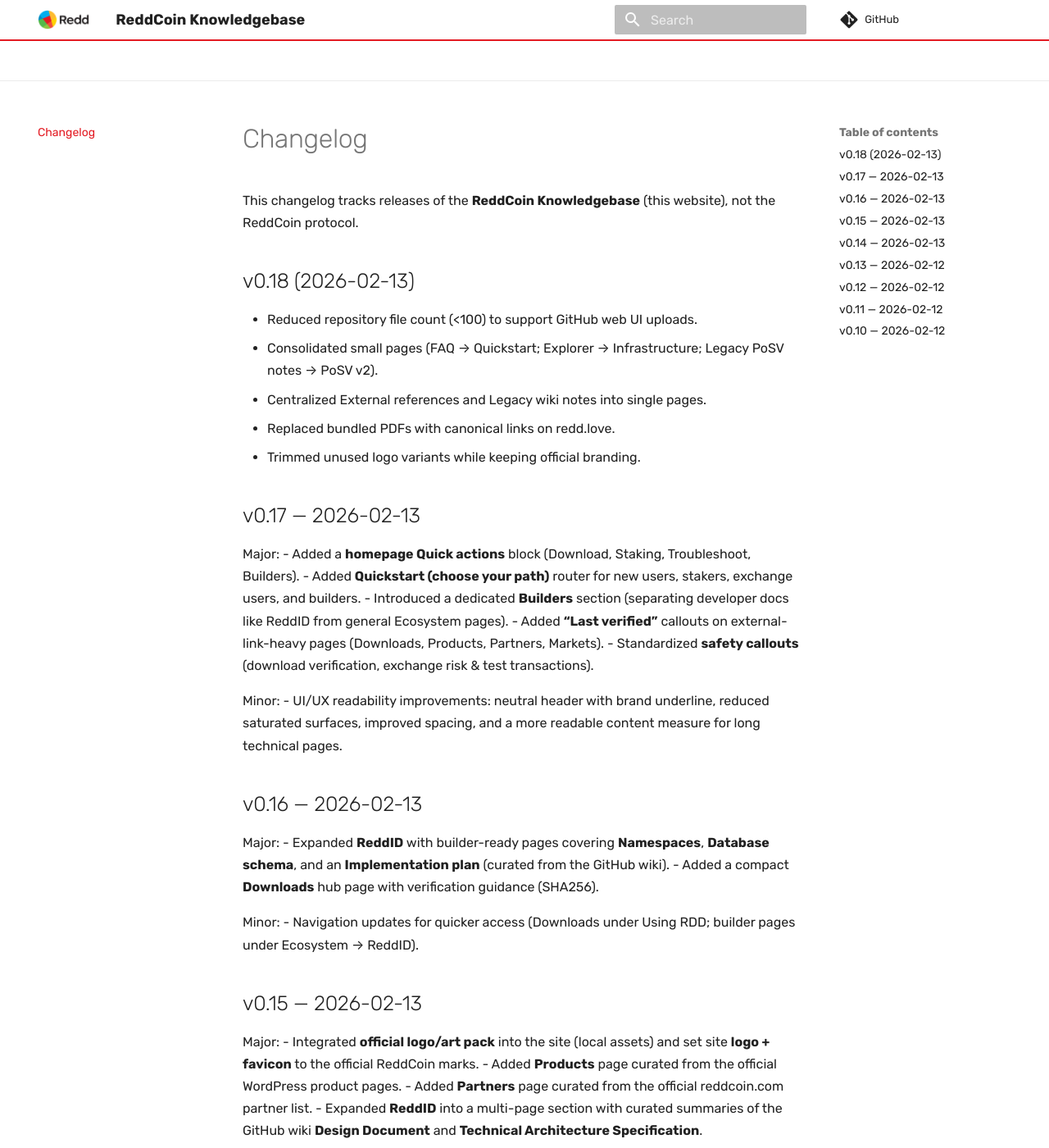
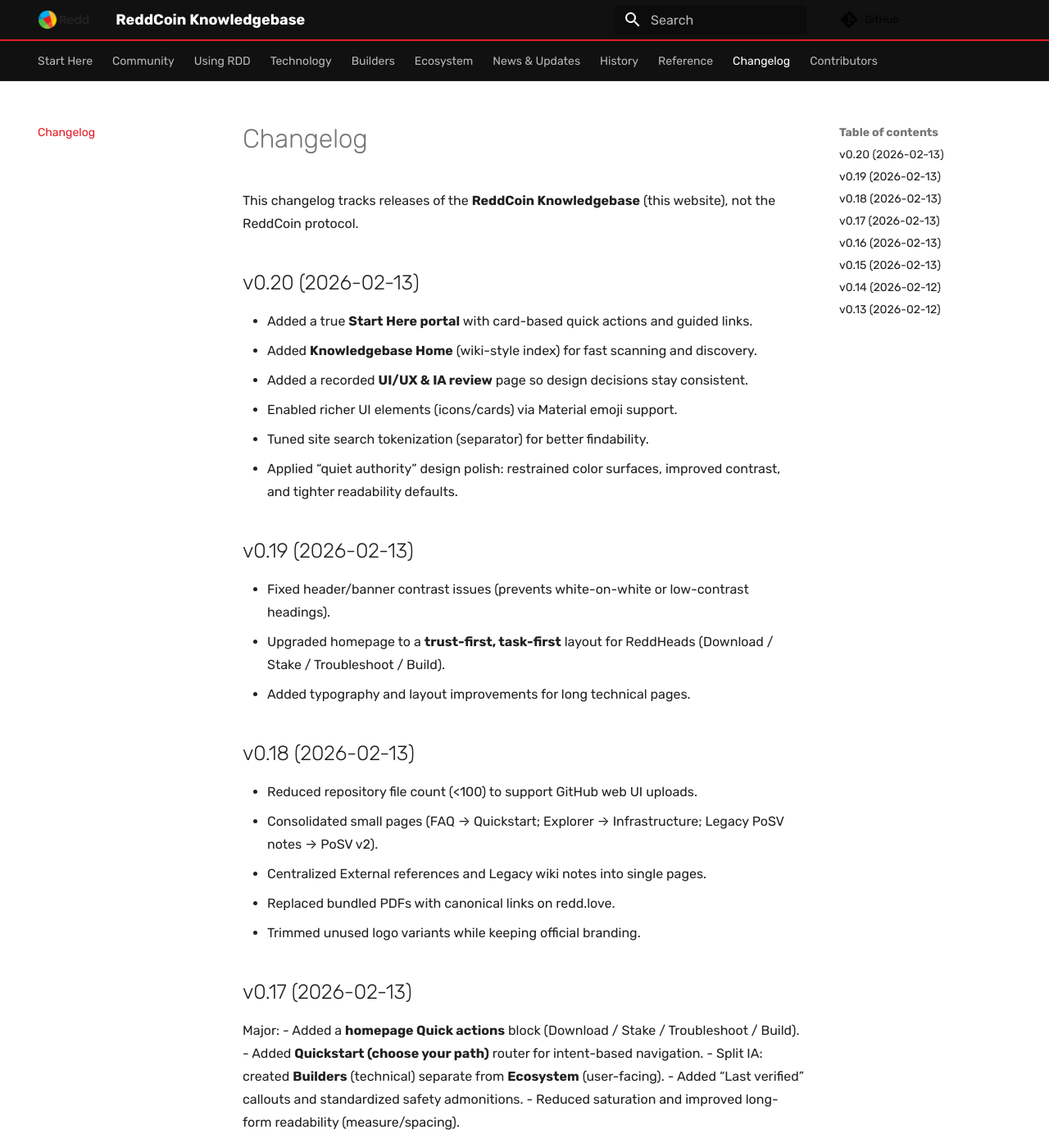
Before and after one commit to reddcoin-project/knowledgebase, an MkDocs documentation site: the page built from docs/changelog.md, in a window 1280 px wide and 1400 px high. Shown: the whole window at 82% size. Built offline with MkDocs 1.6.1 and Material for MkDocs 9.7.7, drawn with Linux system fonts in a browser that asks for light colours; some of the changed text lies outside the part shown.

Commit message:
v0.20
New start here portal and additional improvements.

```diff
--- a/docs/assets/stylesheets/extra.css
+++ b/docs/assets/stylesheets/extra.css
@@ -1,32 +1,51 @@
+/* ReddCoin Knowledgebase UX + “Quiet Authority” polish */
 
-/* ReddCoin Knowledgebase UX Fixes */
-
-/* Improve contrast */
-:root {
-  --md-primary-fg-color: #E31B23;
-  --md-primary-fg-color--light: #ff4a4a;
-  --md-primary-fg-color--dark: #9b0000;
+/* Brand palette (kept minimal; use accents, not surfaces) */
+:root{
+  --md-primary-fg-color: #E31B23;      /* Redd Dark Red */
+  --md-primary-fg-color--dark: #B31218;
+  --md-accent-fg-color: #00AEEF;       /* Redd Light Blue */
 }
 
-/* Banner / hero readability */
-.md-header {
+/* Header contrast (prevents white-on-white and low-contrast banners) */
+.md-header{
   background-color: #111 !important;
 }
-.md-header__title, .md-header__topic {
-  color: #ffffff !important;
+.md-header__title,
+.md-header__topic,
+.md-tabs__link{
+  color: #fff !important;
 }
 
-/* Fix white-on-white links/buttons */
-.md-typeset a {
-  font-weight: 600;
+/* Calm tabs bar */
+.md-tabs{
+  background-color: #111 !important;
+  border-bottom: 1px solid rgba(255,255,255,.08);
 }
 
-/* Improve readability */
-.md-typeset {
+/* Link visibility */
+.md-typeset a{
+  font-weight: 600;
+  text-underline-offset: 0.15em;
+}
+
+/* Long-form readability */
+.md-typeset{
   line-height: 1.75;
 }
 
-/* Limit line width for long technical docs */
-.md-grid {
-  max-width: 1400px;
+/* Comfortable measure for dense technical pages */
+.md-content__inner{
+  max-width: 90ch;
 }
+
+/* Allow landing pages with card grids to breathe */
+.md-typeset .grid.cards{
+  max-width: 1200px;
+  margin-inline: auto;
+}
+
+/* Slightly soften heavy borders so the UI feels premium */
+.md-typeset hr{
+  border-bottom: 1px solid rgba(0,0,0,.10);
+}
--- a/docs/changelog.md
+++ b/docs/changelog.md
@@ -1,6 +1,21 @@
 # Changelog
 
 This changelog tracks releases of the **ReddCoin Knowledgebase** (this website), not the ReddCoin protocol.
+
+## v0.20 (2026-02-13)
+
+- Added a true **Start Here portal** with card-based quick actions and guided links.
+- Added **Knowledgebase Home** (wiki-style index) for fast scanning and discovery.
+- Added a recorded **UI/UX & IA review** page so design decisions stay consistent.
+- Enabled richer UI elements (icons/cards) via Material emoji support.
+- Tuned site search tokenization (separator) for better findability.
+- Applied “quiet authority” design polish: restrained color surfaces, improved contrast, and tighter readability defaults.
+
+## v0.19 (2026-02-13)
+
+- Fixed header/banner contrast issues (prevents white-on-white or low-contrast headings).
+- Upgraded homepage to a **trust-first, task-first** layout for ReddHeads (Download / Stake / Troubleshoot / Build).
+- Added typography and layout improvements for long technical pages.
 
 ## v0.18 (2026-02-13)
 
@@ -10,73 +25,31 @@
 - Replaced bundled PDFs with canonical links on redd.love.
 - Trimmed unused logo variants while keeping official branding.
 
-## v0.17 — 2026-02-13
+## v0.17 (2026-02-13)
 
 Major:
-- Added a **homepage Quick actions** block (Download, Staking, Troubleshoot, Builders).
-- Added **Quickstart (choose your path)** router for new users, stakers, exchange users, and builders.
-- Introduced a dedicated **Builders** section (separating developer docs like ReddID from general Ecosystem pages).
-- Added **“Last verified”** callouts on external-link-heavy pages (Downloads, Products, Partners, Markets).
-- Standardized **safety callouts** (download verification, exchange risk & test transactions).
+- Added a **homepage Quick actions** block (Download / Stake / Troubleshoot / Build).
+- Added **Quickstart (choose your path)** router for intent-based navigation.
+- Split IA: created **Builders** (technical) separate from **Ecosystem** (user-facing).
+- Added “Last verified” callouts and standardized safety admonitions.
+- Reduced saturation and improved long-form readability (measure/spacing).
 
-Minor:
-- UI/UX readability improvements: neutral header with brand underline, reduced saturated surfaces, improved spacing, and a more readable content measure for long technical pages.
+## v0.16 (2026-02-13)
 
-## v0.16 — 2026-02-13
+- Added additional **ReddID builder-ready** pages (Namespaces, Database schema, Implementation plan).
+- Added **Downloads** hub with SHA verification guidance.
+- Improved nav and release hygiene.
 
-Major:
-- Expanded **ReddID** with builder-ready pages covering **Namespaces**, **Database schema**, and an **Implementation plan** (curated from the GitHub wiki).
-- Added a compact **Downloads** hub page with verification guidance (SHA256).
+## v0.15 (2026-02-13)
 
-Minor:
-- Navigation updates for quicker access (Downloads under Using RDD; builder pages under Ecosystem → ReddID).
+- Integrated official logo/art pack locally and wired it into theme branding.
+- Added Products, Partners, and expanded ReddID coverage with curated wiki sources.
 
+## v0.14 (2026-02-12)
 
-## v0.15 — 2026-02-13
+- Implemented brand palette + initial reference pages.
+- Added canonical chain verification reference and exchanges/markets matrix.
 
-Major:
-- Integrated **official logo/art pack** into the site (local assets) and set site **logo + favicon** to the official ReddCoin marks.
-- Added **Products** page curated from the official WordPress product pages.
-- Added **Partners** page curated from the official reddcoin.com partner list.
-- Expanded **ReddID** into a multi-page section with curated summaries of the GitHub wiki **Design Document** and **Technical Architecture Specification**.
+## v0.13 (2026-02-12)
 
-Minor:
-- Updated Sources & Attribution and Branding reference pages with canonical links and local asset references.
-
-
-## v0.14 — 2026-02-13
-
-Major:
-- Implemented Redd brand styling (Material theme overrides + palette) and added a Branding reference page.
-- Added **Canonical chain verification** reference page.
-- Rebuilt **Exchanges & markets** into a structured matrix designed for ongoing “last verified” maintenance.
-
-Minor:
-- Added on-site changelog page and GitHub-root `CHANGELOG.md`.
-- Updated Roadmap / Backlog to reflect completed work and next moves.
-
-## v0.13 — 2026-02-12
-
-Major:
-- Added News & Updates section (official publications, releases hub).
-- Strengthened troubleshooting UX for non-technical users (decision tree, help templates, wallet files reference).
-
-Minor:
-- Incident → fix bridging improvements and roadmap refresh.
-
-## v0.12 — 2026-02-12
-
-Major:
-- Added Troubleshooting “recipes” runbooks (Telegram-derived, curated) and a 1–2 click triage index.
-
-## v0.11 — 2026-02-12
-
-Major:
-- Added “Current state dashboard” concept + snapshot scaffolding.
-- Began official publishing surface curation (blogs/Medium/handles) and tightened versioning discipline.
-
-## v0.10 — 2026-02-12
-
-Major:
-- Added README with local preview + GitHub Pages deployment instructions.
-- Added GitHub Actions workflow for MkDocs Pages deploy.
+- Initial packaged MkDocs baseline for the knowledgebase.
--- /dev/null
+++ b/docs/reference/ui-ux-review.md
@@ -0,0 +1,36 @@
+---
+title: UI/UX & Information Architecture Review
+---
+
+This page records the **senior UI/UX** decisions used to shape this knowledgebase, so changes stay consistent over time.
+
+## Primary audience paths
+
+We optimize for four high-frequency intents:
+
+1. **Download** (official binaries + verification)
+2. **Stake** (PoSV v2, ops, expectations)
+3. **Troubleshoot** (triage → decision tree → recipes)
+4. **Build** (ReddID + namespaces + schema)
+
+These are reflected in both the homepage **Quick Actions** and the **Start Here** portal.
+
+## Design choices (why)
+
+### Quiet authority
+Crypto users have high “scam-alert” sensitivity. We therefore prefer a **calm**, high-contrast UI with restrained color and strong typography.
+
+### Accessibility & contrast
+We enforce readable header contrast and consistent link emphasis so key actions remain visible in both light and dark modes.
+
+### Separation of concerns
+“Ecosystem” is user-facing (products/partners/markets). “Builders” is technical (ReddID/specs/schema). This prevents cognitive overload.
+
+## What to preserve
+- Task-first routing and scannable hub pages
+- Safety admonitions on security-critical pages
+- “Last verified” notes on pages with changing external links
+
+## What to improve next
+- Add diagrams for ReddID flows (namespaces → resolution → wallet integration)
+- Add a minimal “Network status / advisories” banner when incidents occur
--- /dev/null
+++ b/docs/start-here/knowledgebase-home.md
@@ -0,0 +1,68 @@
+---
+title: Knowledgebase Home
+---
+
+This page is a **wiki-style index** of the knowledgebase. It’s optimized for scanning and “I just need the right page” navigation.
+
+<div class="grid cards" markdown>
+
+-   :material-school: **Learn ReddCoin**
+
+    Background, concepts, and the canonical docs.
+
+    - [What is ReddCoin?](../about/reddcoin.md)
+    - [Canonical documents](../reference/documents.md)
+    - [Timeline](../history/timeline.md)
+
+-   :material-wallet: **Use ReddCoin**
+
+    Wallets, downloads, staking, troubleshooting.
+
+    - [Wallets](../using/wallets.md)
+    - [Downloads + SHA verification](../using/downloads.md)
+    - [Staking](../using/staking.md)
+    - [Troubleshooting hub](../using/troubleshooting/index.md)
+
+-   :material-server: **Operate**
+
+    Network sanity checks and operational guidance.
+
+    - [Canonical chain verification](../reference/canonical-chain-verification.md)
+    - [Known incidents & advisories](../history/incidents.md)
+
+-   :material-code-tags: **Build**
+
+    Developer and builder references.
+
+    - [Builders hub](../builders/index.md)
+    - [ReddID overview](../builders/reddid/index.md)
+    - [Namespaces](../builders/reddid/namespaces.md)
+    - [Database schema](../builders/reddid/database-schema.md)
+    - [Implementation plan](../builders/reddid/implementation-plan.md)
+
+-   :material-account-group: **Community**
+
+    Official channels, community curation rules, and archives.
+
+    - [Quick links](../community/links.md)
+    - [How we curate sources](../community/triage.md)
+    - [Telegram](../community/telegram.md)
+    - [Reddit](../community/reddit.md)
+
+-   :material-briefcase: **Ecosystem**
+
+    Products, partners, markets, and reference links.
+
+    - [Products](../ecosystem/products.md)
+    - [Partners](../ecosystem/partners.md)
+    - [Exchanges & Markets](../ecosystem/markets.md)
+    - [External sources index](../reference/external/index.md)
+
+</div>
+
+## How to contribute
+
+If you notice stale links or missing docs:
+
+- [How to contribute](../contribute.md)
+- [Sources & attribution](../sources.md)
--- a/mkdocs.yml
+++ b/mkdocs.yml
@@ -31,10 +31,14 @@
     check_paths: true
 - toc:
     permalink: true
+- pymdownx.emoji:
+    emoji_index: !!python/name:material.extensions.emoji.twemoji
+    emoji_generator: !!python/name:material.extensions.emoji.to_svg
 nav:
 - Start Here:
-  - Overview: index.md
+  - Overview: start-here/index.md
   - Quickstart (choose your path): start-here/quickstart.md
+  - Knowledgebase Home: start-here/knowledgebase-home.md
   - What is ReddCoin?: about/reddcoin.md
   - Quick Links: community/links.md
 - Community:
@@ -102,6 +106,7 @@
 - Reference:
   - Overview: reference/index.md
   - Branding & usage guidelines: reference/branding.md
+  - UI/UX & IA review: reference/ui-ux-review.md
   - Canonical chain verification: reference/canonical-chain-verification.md
   - Canonical documents: reference/documents.md
   - Wallet files & locations: reference/wallet-files.md
@@ -127,3 +132,7 @@
   - Roadmap / Backlog: roadmap.md
 extra_css:
 - styles/brand.css
+- assets/stylesheets/extra.css
+plugins:
+- search:
+    separator: '[\s\-\.]+'
```
Also changed, not shown: CHANGELOG.md (+33 -66 lines), docs/index.md (+42 -21 lines), docs/start-here/index.md (added, +47 -0 lines).
